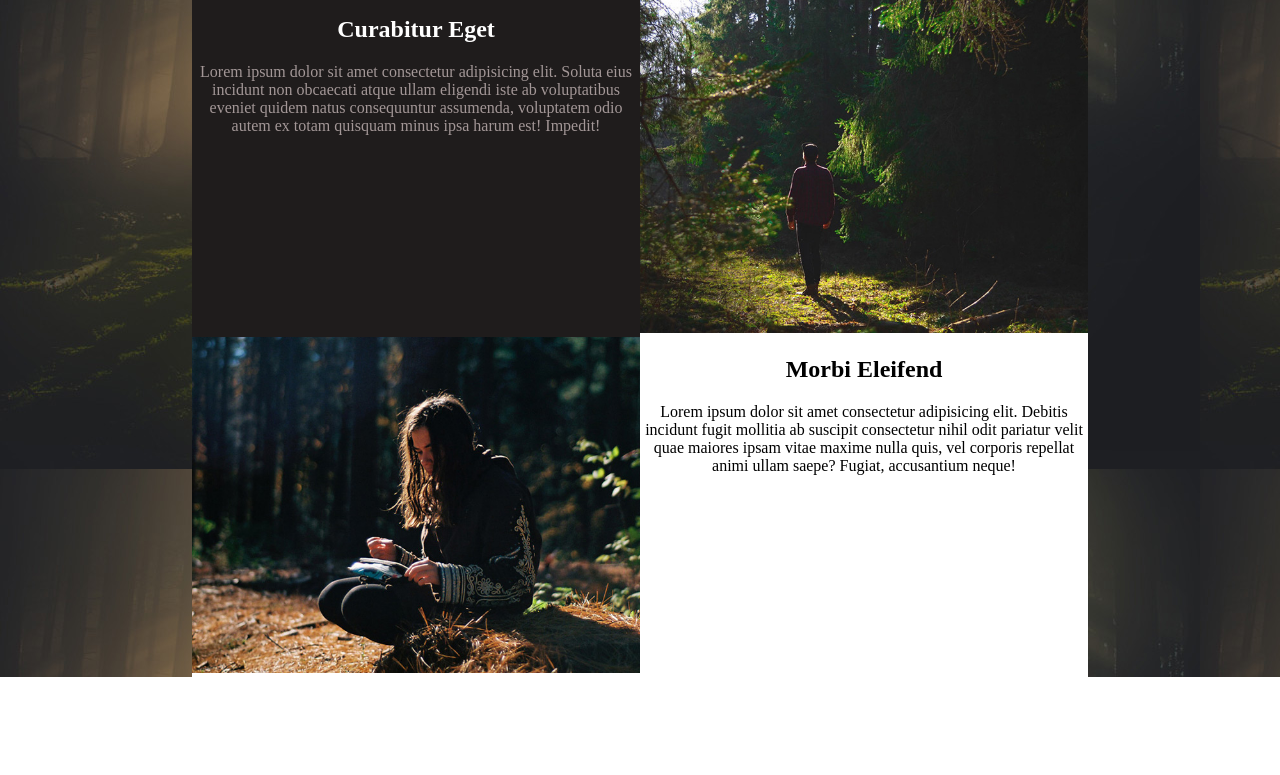
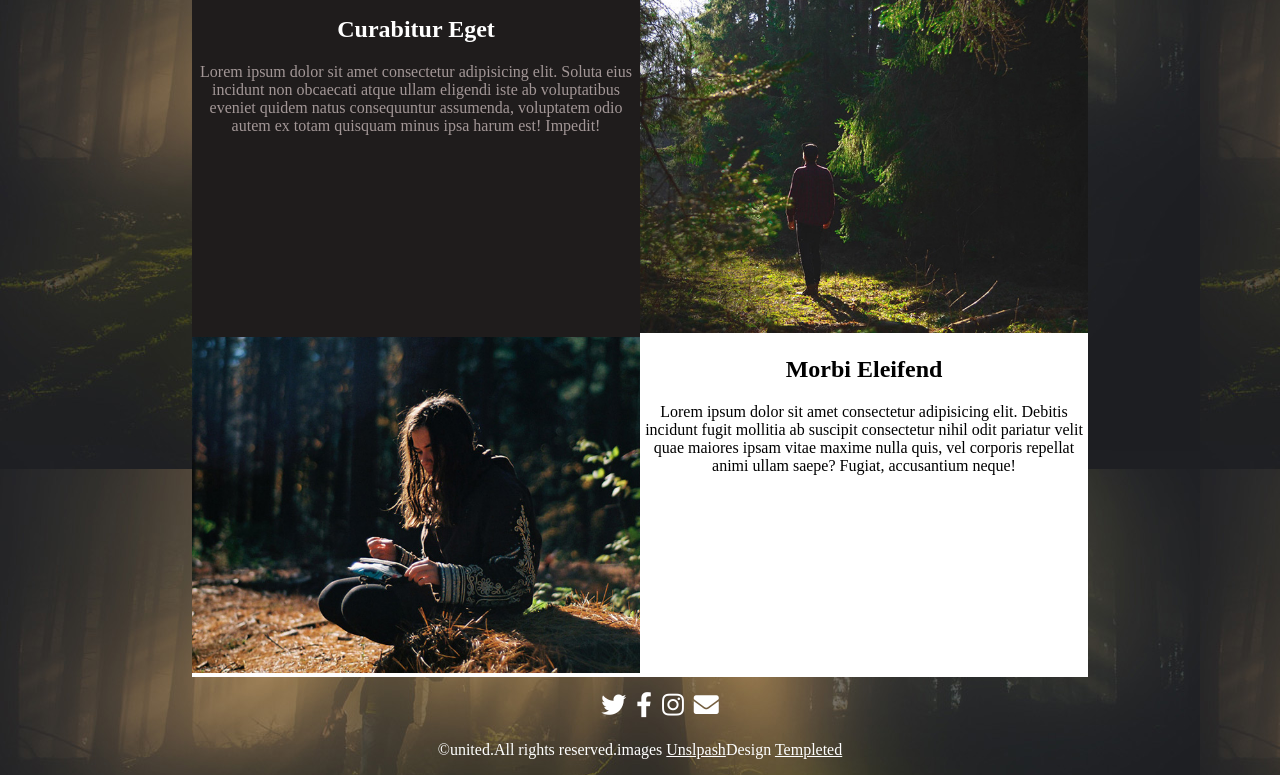
Before and after one commit to philippeK22/caminar-html-css, a plain HTML site: page index.html in a window 1280 px wide. Shown: the part 1931-2706 px from the top of the page. Before the commit the page ends 2608 px from the top, so only its background shows below. Drawn offline with Linux system fonts and the light colour scheme.

Commit message:
fin du footer fichier index.html

```diff
--- a/index.html
+++ b/index.html
@@ -6,7 +6,8 @@
     <meta name="viewport" content="width=device-width, initial-scale=1.0">
     <title>Document</title>
     <link rel="stylesheet" href="./public/css/style.css">
-    </head>
+    <link rel="stylesheet" href="https://cdnjs.cloudflare.com/ajax/libs/font-awesome/5.15.4/css/all.min.css">
+   </head>
 <body>
     <header>
         <div>
@@ -106,11 +107,18 @@
 
         </section>
         <!-- fin de ma trosième section -->
+        <footer>
+            <div class="reseaux">
+                <ul>
+                    <li><i class="fab fa-twitter"></i></li>
+                    <li><i class="fab fa-facebook-f"></i></li>
+                    <li><i class="fab fa-instagram"></i></li>
+                   <li><i class="fas fa-envelope"></i></li>
+                </ul>
+                <p> &copy;united.All rights reserved.images <a href="">Unslpash</a>Design <a href="">Templeted</a></p>
 
-
-
-
-
-
+            </div>
+        </footer>
+        <!-- fin du footer -->
     </body>
     </html>
--- a/public/css/style.css
+++ b/public/css/style.css
@@ -157,6 +157,7 @@ section:last-of-type .texte4 div:first-of-type{
 }
 section:last-of-type .texte4 div:first-of-type h2{
     color: white;
+
 }
 section:last-of-type .texte4 div:first-of-type p{
     color: rgb(163, 151, 151);
@@ -195,5 +196,34 @@ section:last-of-type .image4 div:first-of-type img{
 section:last-of-type div:last-of-type{
 background-color: white;
 width: 70%;
+
 }
 /*fin du style de ma troisième section*/
+
+/* Début du Footer -- */
+
+ footer .reseaux{
+    color: white;
+
+}
+footer ul{
+    display: flex;
+    justify-content: center;
+    margin: 10px;
+    list-style-type: none;
+    justify-content: center;
+
+
+}
+footer li{
+    font-size: 25px;
+    padding: 5px;
+
+}
+footer p{
+    text-align: center;
+}
+footer a{
+    color: white;
+}
+/* fin du footer --*/
```
